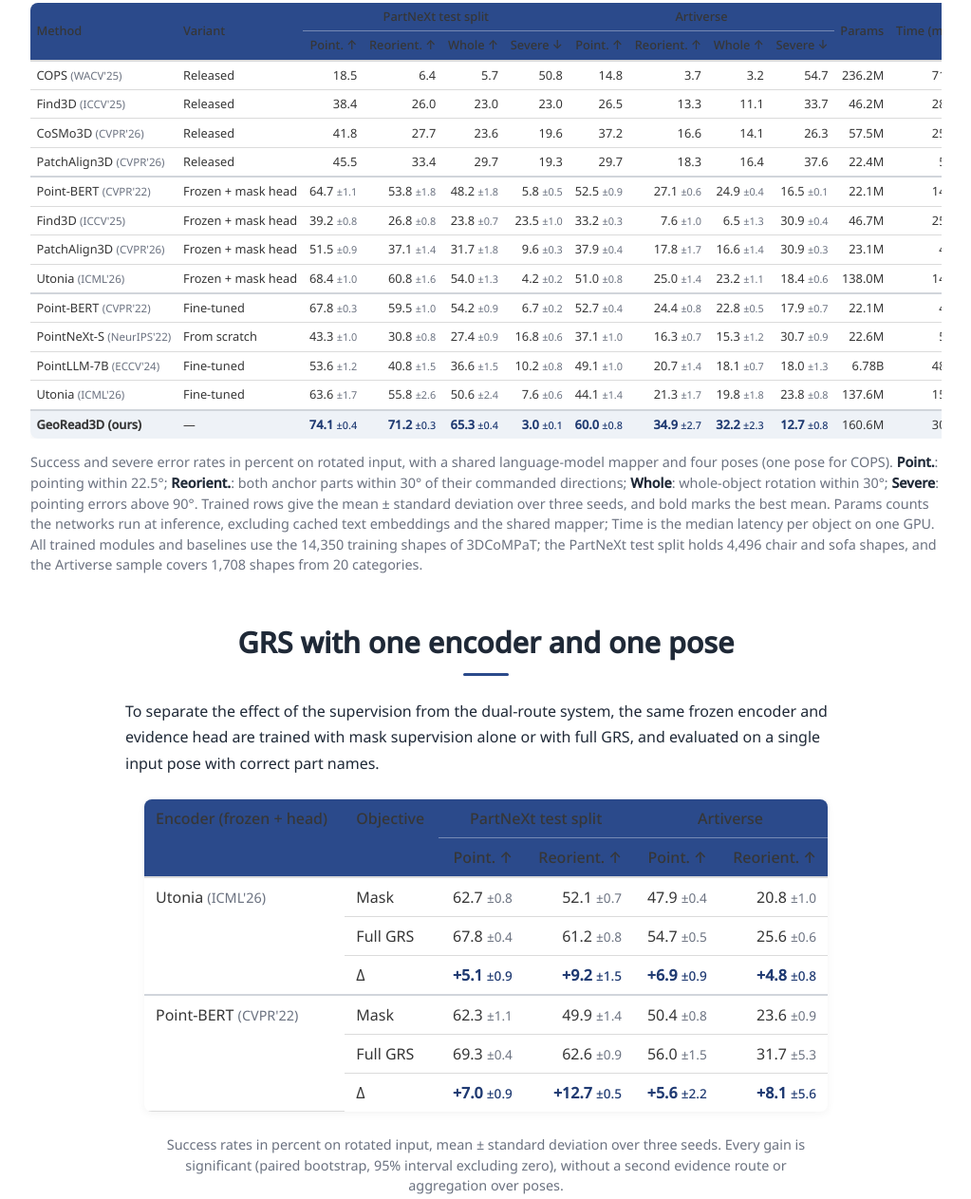
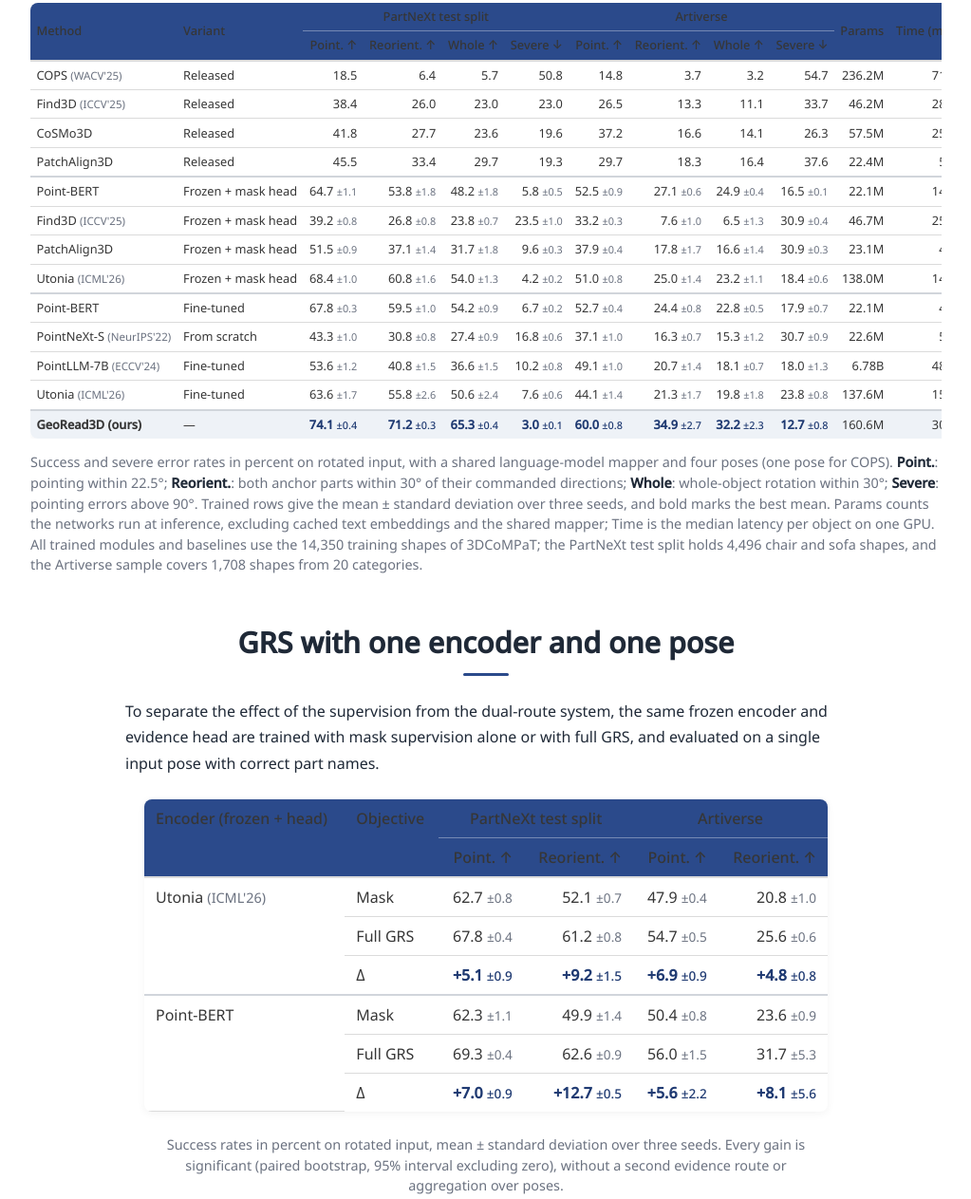
Before and after one commit to HouV001/GeoRead3D, a plain HTML site: page index.html in a window 1280 px wide. Shown: the part 2958-4221 px from the top of the page at 95% size, without its empty margins (128-1151 px from the left). Drawn offline with nearby package versions, Linux system fonts and the light colour scheme; some icons are missing; a web font is replaced by a local one.

Commit message:
Update project page

```diff
--- a/index.html
+++ b/index.html
@@ -250,13 +250,13 @@
         <tbody>
           <tr><td>COPS <span class="venue">(WACV'25)</span></td><td>Released</td><td class="num">18.5</td><td class="num">6.4</td><td class="num">5.7</td><td class="num">50.8</td><td class="num">14.8</td><td class="num">3.7</td><td class="num">3.2</td><td class="num">54.7</td><td class="num">236.2M</td><td class="num">712</td></tr>
           <tr><td>Find3D <span class="venue">(ICCV'25)</span></td><td>Released</td><td class="num">38.4</td><td class="num">26.0</td><td class="num">23.0</td><td class="num">23.0</td><td class="num">26.5</td><td class="num">13.3</td><td class="num">11.1</td><td class="num">33.7</td><td class="num">46.2M</td><td class="num">282</td></tr>
-          <tr><td>CoSMo3D <span class="venue">(CVPR'26)</span></td><td>Released</td><td class="num">41.8</td><td class="num">27.7</td><td class="num">23.6</td><td class="num">19.6</td><td class="num">37.2</td><td class="num">16.6</td><td class="num">14.1</td><td class="num">26.3</td><td class="num">57.5M</td><td class="num">251</td></tr>
-          <tr><td>PatchAlign3D <span class="venue">(CVPR'26)</span></td><td>Released</td><td class="num">45.5</td><td class="num">33.4</td><td class="num">29.7</td><td class="num">19.3</td><td class="num">29.7</td><td class="num">18.3</td><td class="num">16.4</td><td class="num">37.6</td><td class="num">22.4M</td><td class="num">57</td></tr>
-          <tr class="group-start"><td>Point-BERT <span class="venue">(CVPR'22)</span></td><td>Frozen + mask head</td><td class="num">64.7 <span class="std">&plusmn;1.1</span></td><td class="num">53.8 <span class="std">&plusmn;1.8</span></td><td class="num">48.2 <span class="std">&plusmn;1.8</span></td><td class="num">5.8 <span class="std">&plusmn;0.5</span></td><td class="num">52.5 <span class="std">&plusmn;0.9</span></td><td class="num">27.1 <span class="std">&plusmn;0.6</span></td><td class="num">24.9 <span class="std">&plusmn;0.4</span></td><td class="num">16.5 <span class="std">&plusmn;0.1</span></td><td class="num">22.1M</td><td class="num">140</td></tr>
+          <tr><td>CoSMo3D</td><td>Released</td><td class="num">41.8</td><td class="num">27.7</td><td class="num">23.6</td><td class="num">19.6</td><td class="num">37.2</td><td class="num">16.6</td><td class="num">14.1</td><td class="num">26.3</td><td class="num">57.5M</td><td class="num">251</td></tr>
+          <tr><td>PatchAlign3D</td><td>Released</td><td class="num">45.5</td><td class="num">33.4</td><td class="num">29.7</td><td class="num">19.3</td><td class="num">29.7</td><td class="num">18.3</td><td class="num">16.4</td><td class="num">37.6</td><td class="num">22.4M</td><td class="num">57</td></tr>
+          <tr class="group-start"><td>Point-BERT</td><td>Frozen + mask head</td><td class="num">64.7 <span class="std">&plusmn;1.1</span></td><td class="num">53.8 <span class="std">&plusmn;1.8</span></td><td class="num">48.2 <span class="std">&plusmn;1.8</span></td><td class="num">5.8 <span class="std">&plusmn;0.5</span></td><td class="num">52.5 <span class="std">&plusmn;0.9</span></td><td class="num">27.1 <span class="std">&plusmn;0.6</span></td><td class="num">24.9 <span class="std">&plusmn;0.4</span></td><td class="num">16.5 <span class="std">&plusmn;0.1</span></td><td class="num">22.1M</td><td class="num">140</td></tr>
           <tr><td>Find3D <span class="venue">(ICCV'25)</span></td><td>Frozen + mask head</td><td class="num">39.2 <span class="std">&plusmn;0.8</span></td><td class="num">26.8 <span class="std">&plusmn;0.8</span></td><td class="num">23.8 <span class="std">&plusmn;0.7</span></td><td class="num">23.5 <span class="std">&plusmn;1.0</span></td><td class="num">33.2 <span class="std">&plusmn;0.3</span></td><td class="num">7.6 <span class="std">&plusmn;1.0</span></td><td class="num">6.5 <span class="std">&plusmn;1.3</span></td><td class="num">30.9 <span class="std">&plusmn;0.4</span></td><td class="num">46.7M</td><td class="num">252</td></tr>
-          <tr><td>PatchAlign3D <span class="venue">(CVPR'26)</span></td><td>Frozen + mask head</td><td class="num">51.5 <span class="std">&plusmn;0.9</span></td><td class="num">37.1 <span class="std">&plusmn;1.4</span></td><td class="num">31.7 <span class="std">&plusmn;1.8</span></td><td class="num">9.6 <span class="std">&plusmn;0.3</span></td><td class="num">37.9 <span class="std">&plusmn;0.4</span></td><td class="num">17.8 <span class="std">&plusmn;1.7</span></td><td class="num">16.6 <span class="std">&plusmn;1.4</span></td><td class="num">30.9 <span class="std">&plusmn;0.3</span></td><td class="num">23.1M</td><td class="num">46</td></tr>
+          <tr><td>PatchAlign3D</td><td>Frozen + mask head</td><td class="num">51.5 <span class="std">&plusmn;0.9</span></td><td class="num">37.1 <span class="std">&plusmn;1.4</span></td><td class="num">31.7 <span class="std">&plusmn;1.8</span></td><td class="num">9.6 <span class="std">&plusmn;0.3</span></td><td class="num">37.9 <span class="std">&plusmn;0.4</span></td><td class="num">17.8 <span class="std">&plusmn;1.7</span></td><td class="num">16.6 <span class="std">&plusmn;1.4</span></td><td class="num">30.9 <span class="std">&plusmn;0.3</span></td><td class="num">23.1M</td><td class="num">46</td></tr>
           <tr><td>Utonia <span class="venue">(ICML'26)</span></td><td>Frozen + mask head</td><td class="num">68.4 <span class="std">&plusmn;1.0</span></td><td class="num">60.8 <span class="std">&plusmn;1.6</span></td><td class="num">54.0 <span class="std">&plusmn;1.3</span></td><td class="num">4.2 <span class="std">&plusmn;0.2</span></td><td class="num">51.0 <span class="std">&plusmn;0.8</span></td><td class="num">25.0 <span class="std">&plusmn;1.4</span></td><td class="num">23.2 <span class="std">&plusmn;1.1</span></td><td class="num">18.4 <span class="std">&plusmn;0.6</span></td><td class="num">138.0M</td><td class="num">147</td></tr>
-          <tr class="group-start"><td>Point-BERT <span class="venue">(CVPR'22)</span></td><td>Fine-tuned</td><td class="num">67.8 <span class="std">&plusmn;0.3</span></td><td class="num">59.5 <span class="std">&plusmn;1.0</span></td><td class="num">54.2 <span class="std">&plusmn;0.9</span></td><td class="num">6.7 <span class="std">&plusmn;0.2</span></td><td class="num">52.7 <span class="std">&plusmn;0.4</span></td><td class="num">24.4 <span class="std">&plusmn;0.8</span></td><td class="num">22.8 <span class="std">&plusmn;0.5</span></td><td class="num">17.9 <span class="std">&plusmn;0.7</span></td><td class="num">22.1M</td><td class="num">41</td></tr>
+          <tr class="group-start"><td>Point-BERT</td><td>Fine-tuned</td><td class="num">67.8 <span class="std">&plusmn;0.3</span></td><td class="num">59.5 <span class="std">&plusmn;1.0</span></td><td class="num">54.2 <span class="std">&plusmn;0.9</span></td><td class="num">6.7 <span class="std">&plusmn;0.2</span></td><td class="num">52.7 <span class="std">&plusmn;0.4</span></td><td class="num">24.4 <span class="std">&plusmn;0.8</span></td><td class="num">22.8 <span class="std">&plusmn;0.5</span></td><td class="num">17.9 <span class="std">&plusmn;0.7</span></td><td class="num">22.1M</td><td class="num">41</td></tr>
           <tr><td>PointNeXt-S <span class="venue">(NeurIPS'22)</span></td><td>From scratch</td><td class="num">43.3 <span class="std">&plusmn;1.0</span></td><td class="num">30.8 <span class="std">&plusmn;0.8</span></td><td class="num">27.4 <span class="std">&plusmn;0.9</span></td><td class="num">16.8 <span class="std">&plusmn;0.6</span></td><td class="num">37.1 <span class="std">&plusmn;1.0</span></td><td class="num">16.3 <span class="std">&plusmn;0.7</span></td><td class="num">15.3 <span class="std">&plusmn;1.2</span></td><td class="num">30.7 <span class="std">&plusmn;0.9</span></td><td class="num">22.6M</td><td class="num">52</td></tr>
           <tr><td>PointLLM-7B <span class="venue">(ECCV'24)</span></td><td>Fine-tuned</td><td class="num">53.6 <span class="std">&plusmn;1.2</span></td><td class="num">40.8 <span class="std">&plusmn;1.5</span></td><td class="num">36.6 <span class="std">&plusmn;1.5</span></td><td class="num">10.2 <span class="std">&plusmn;0.8</span></td><td class="num">49.1 <span class="std">&plusmn;1.0</span></td><td class="num">20.7 <span class="std">&plusmn;1.4</span></td><td class="num">18.1 <span class="std">&plusmn;0.7</span></td><td class="num">18.0 <span class="std">&plusmn;1.3</span></td><td class="num">6.78B</td><td class="num">483</td></tr>
           <tr><td>Utonia <span class="venue">(ICML'26)</span></td><td>Fine-tuned</td><td class="num">63.6 <span class="std">&plusmn;1.7</span></td><td class="num">55.8 <span class="std">&plusmn;2.6</span></td><td class="num">50.6 <span class="std">&plusmn;2.4</span></td><td class="num">7.6 <span class="std">&plusmn;0.6</span></td><td class="num">44.1 <span class="std">&plusmn;1.4</span></td><td class="num">21.3 <span class="std">&plusmn;1.7</span></td><td class="num">19.8 <span class="std">&plusmn;1.8</span></td><td class="num">23.8 <span class="std">&plusmn;0.8</span></td><td class="num">137.6M</td><td class="num">159</td></tr>
@@ -292,7 +292,7 @@
           <tr><td rowspan="3">Utonia <span class="venue">(ICML'26)</span></td><td>Mask</td><td class="num">62.7 <span class="std">&plusmn;0.8</span></td><td class="num">52.1 <span class="std">&plusmn;0.7</span></td><td class="num">47.9 <span class="std">&plusmn;0.4</span></td><td class="num">20.8 <span class="std">&plusmn;1.0</span></td></tr>
           <tr><td>Full GRS</td><td class="num">67.8 <span class="std">&plusmn;0.4</span></td><td class="num">61.2 <span class="std">&plusmn;0.8</span></td><td class="num">54.7 <span class="std">&plusmn;0.5</span></td><td class="num">25.6 <span class="std">&plusmn;0.6</span></td></tr>
           <tr><td>&Delta;</td><td class="num best">+5.1 <span class="std">&plusmn;0.9</span></td><td class="num best">+9.2 <span class="std">&plusmn;1.5</span></td><td class="num best">+6.9 <span class="std">&plusmn;0.9</span></td><td class="num best">+4.8 <span class="std">&plusmn;0.8</span></td></tr>
-          <tr class="group-start"><td rowspan="3">Point-BERT <span class="venue">(CVPR'22)</span></td><td>Mask</td><td class="num">62.3 <span class="std">&plusmn;1.1</span></td><td class="num">49.9 <span class="std">&plusmn;1.4</span></td><td class="num">50.4 <span class="std">&plusmn;0.8</span></td><td class="num">23.6 <span class="std">&plusmn;0.9</span></td></tr>
+          <tr class="group-start"><td rowspan="3">Point-BERT</td><td>Mask</td><td class="num">62.3 <span class="std">&plusmn;1.1</span></td><td class="num">49.9 <span class="std">&plusmn;1.4</span></td><td class="num">50.4 <span class="std">&plusmn;0.8</span></td><td class="num">23.6 <span class="std">&plusmn;0.9</span></td></tr>
           <tr><td>Full GRS</td><td class="num">69.3 <span class="std">&plusmn;0.4</span></td><td class="num">62.6 <span class="std">&plusmn;0.9</span></td><td class="num">56.0 <span class="std">&plusmn;1.5</span></td><td class="num">31.7 <span class="std">&plusmn;5.3</span></td></tr>
           <tr><td>&Delta;</td><td class="num best">+7.0 <span class="std">&plusmn;0.9</span></td><td class="num best">+12.7 <span class="std">&plusmn;0.5</span></td><td class="num best">+5.6 <span class="std">&plusmn;2.2</span></td><td class="num best">+8.1 <span class="std">&plusmn;5.6</span></td></tr>
         </tbody>
```
